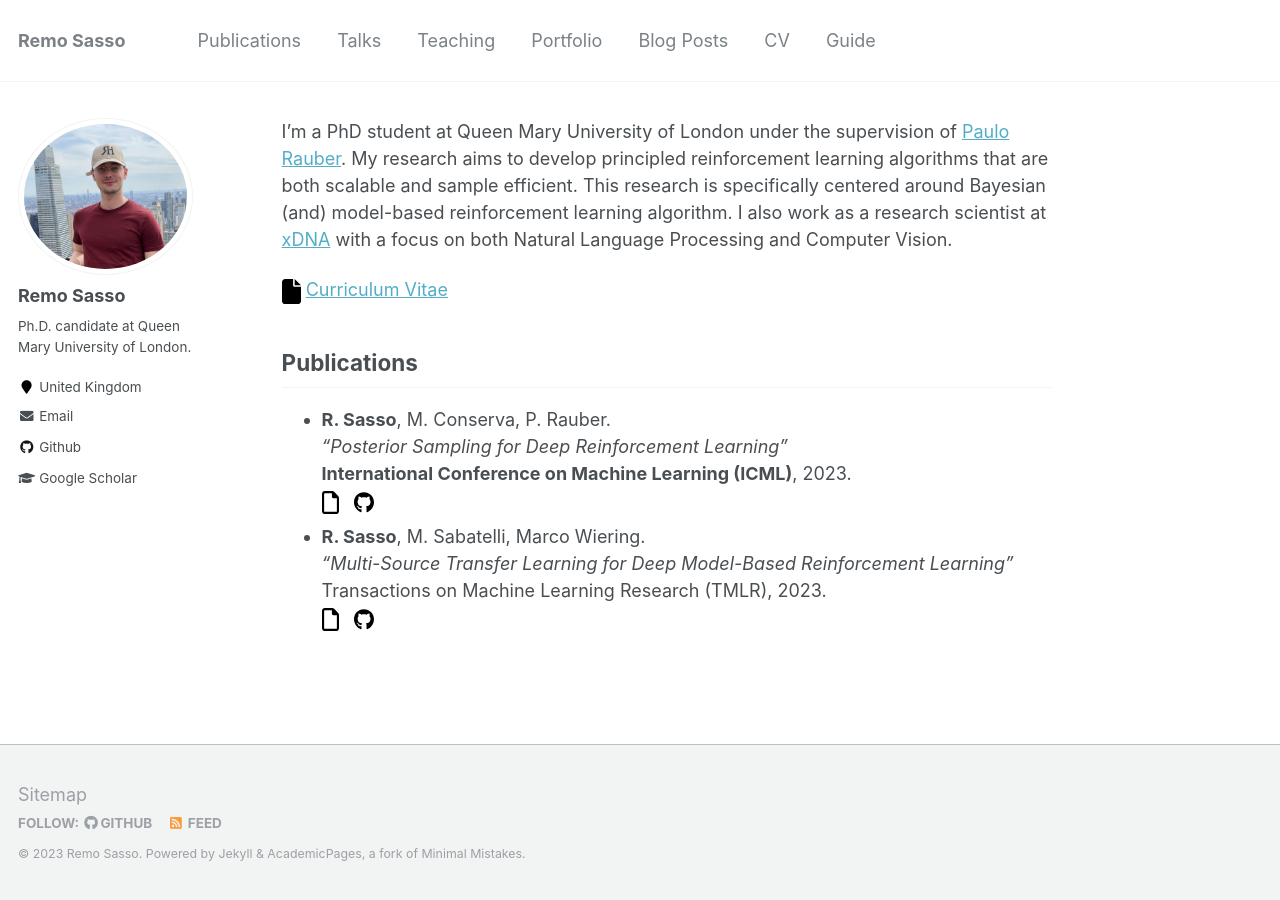
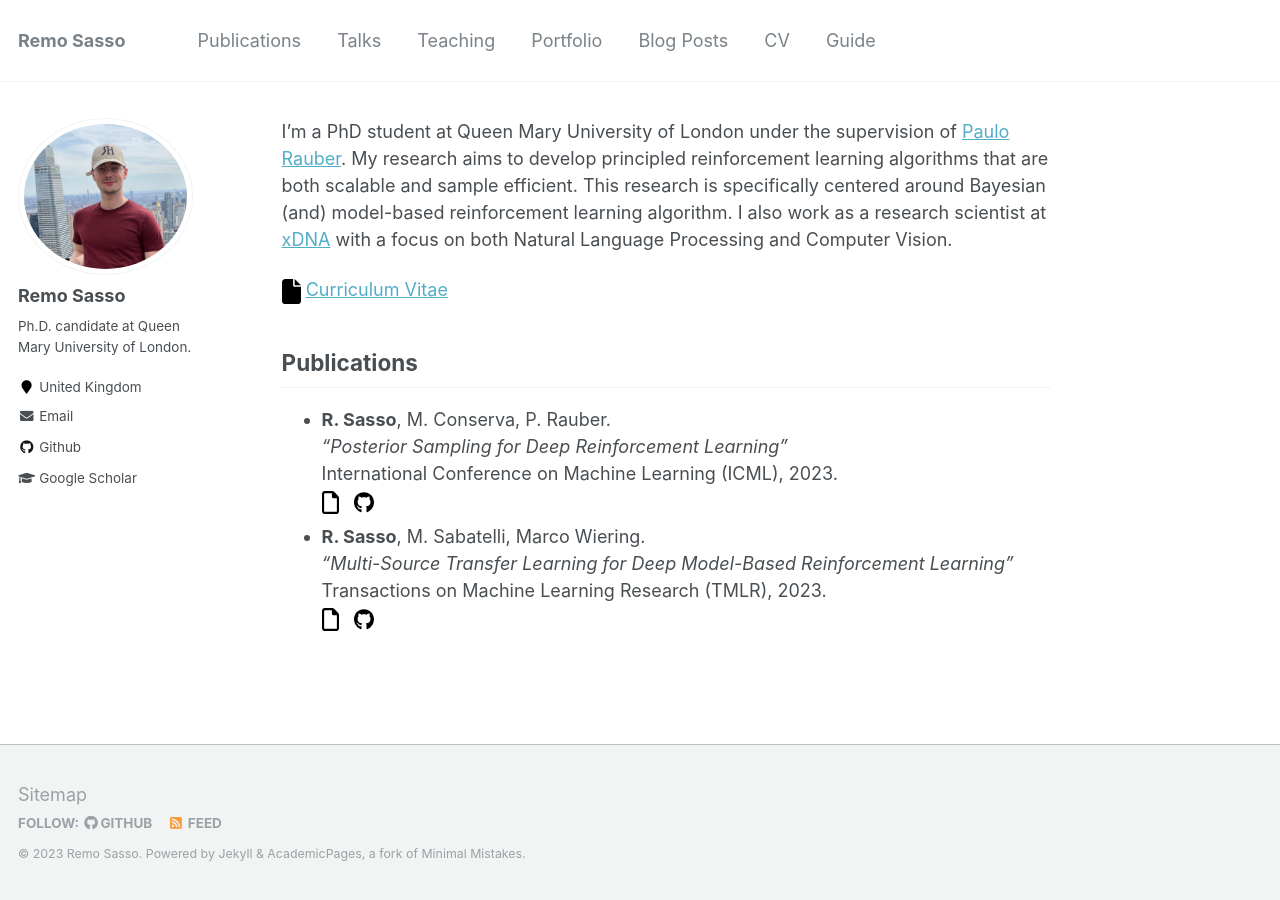
Before and after one commit to remosasso/remosasso.github.io, a Jekyll site: the page built from _pages/about.md, in a window 1280 px wide. Built offline with Jekyll 4.4.1, drawn with Linux system fonts in a browser that asks for light colours.

```diff
--- a/_pages/about.md
+++ b/_pages/about.md
@@ -15,7 +15,7 @@ Publications
 ------
 * **R. Sasso**, M. Conserva, P. Rauber. \
 *"Posterior Sampling for Deep Reinforcement Learning"*\
-**International Conference on Machine Learning (ICML)**, 2023.\
+International Conference on Machine Learning (ICML), 2023.\
 [<img src="../images/file-regular.svg" width="17" height="17">](https://arxiv.org/pdf/2305.00477.pdf)&nbsp;&nbsp;&nbsp;[<img src="../images/github.svg" width="20" height="20">](https://github.com/remosasso/PSDRL)
 * **R. Sasso**, M. Sabatelli, Marco Wiering. \
 *"Multi-Source Transfer Learning for Deep Model-Based Reinforcement Learning"*\
```
